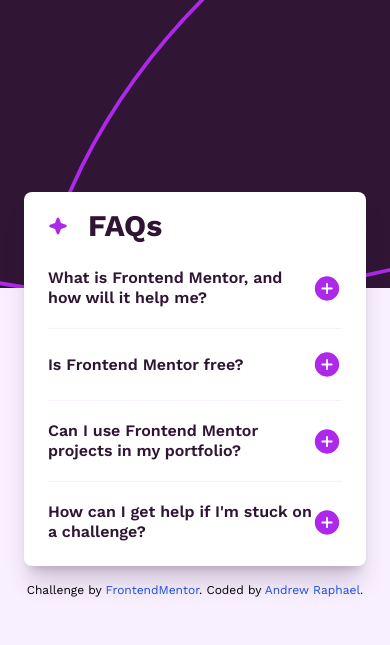
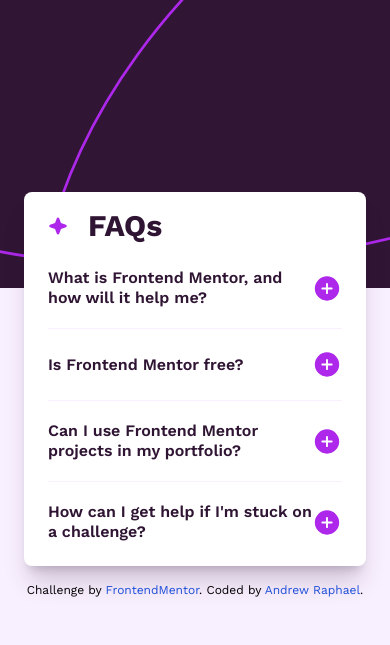
Before and after one commit to AndDevI/Faq_accordion, a plain HTML site: page index.html in a window 390 px wide. Drawn offline with nearby package versions, Linux system fonts and the light colour scheme.

Commit message:
adjust img background

```diff
--- a/index.html
+++ b/index.html
@@ -21,10 +21,9 @@
         <title>Frontend Mentor | FAQ accordion</title>
     </head>
     <body class="bg-lightPink font-workSans flex flex-col h-screen items-center">
-        <picture>
-            <source media="(min-width: 600px)" srcset="/assets/images/background-pattern-desktop.svg">
-            <img src="/assets/images/background-pattern-mobile.svg" alt="bg image" class="w-screen h-72 block object-cover">
-        </picture>
+        <header>
+            <img src="/assets/images/background-pattern-desktop.svg" alt="bg image" class="w-screen h-72 block object-cover">
+        </header>
 
         <main class="bg-white rounded-lg p-6 mx-6 -mt-24 shadow-xl shadow-darkPurple/20 max-w-xl">
             <div class="flex items-center gap-5 size-5">
```
